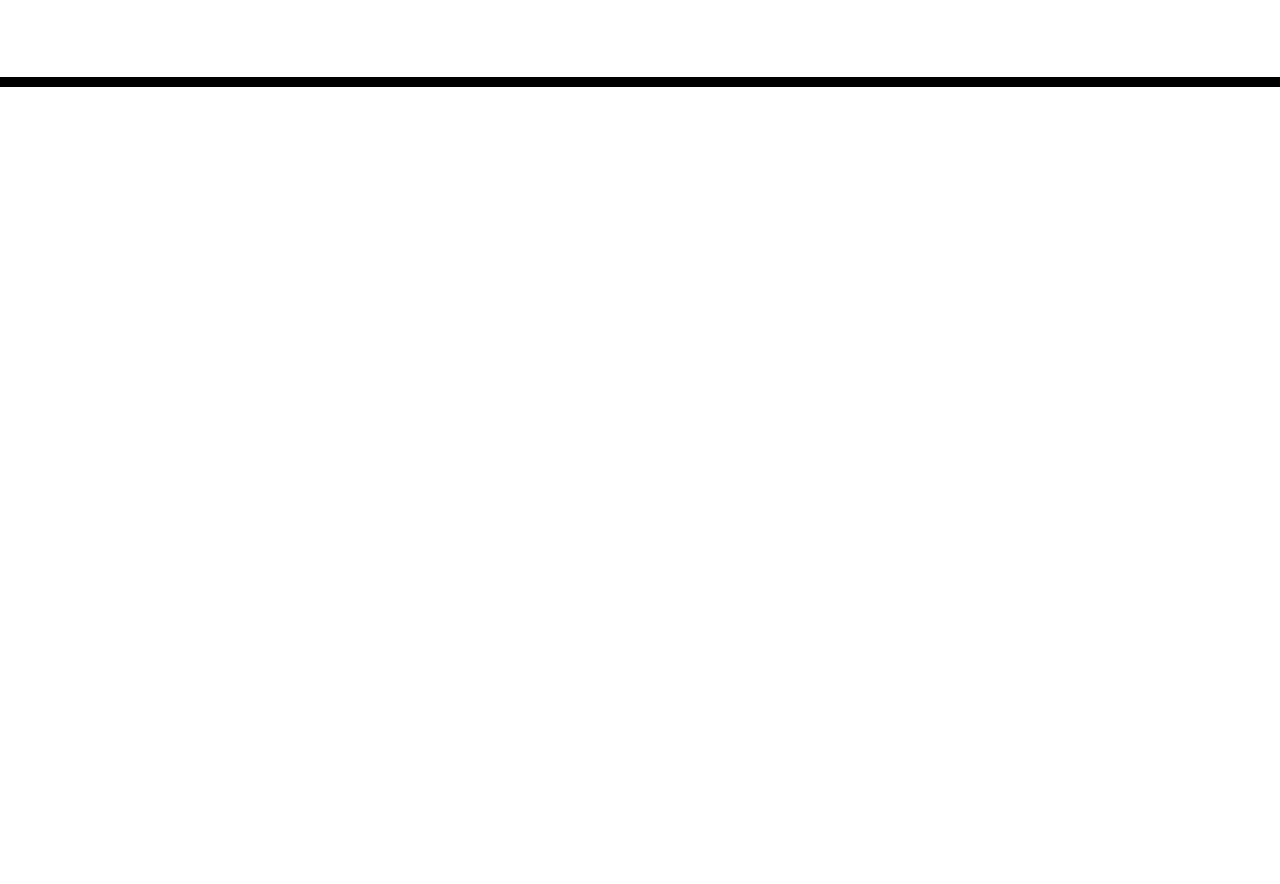
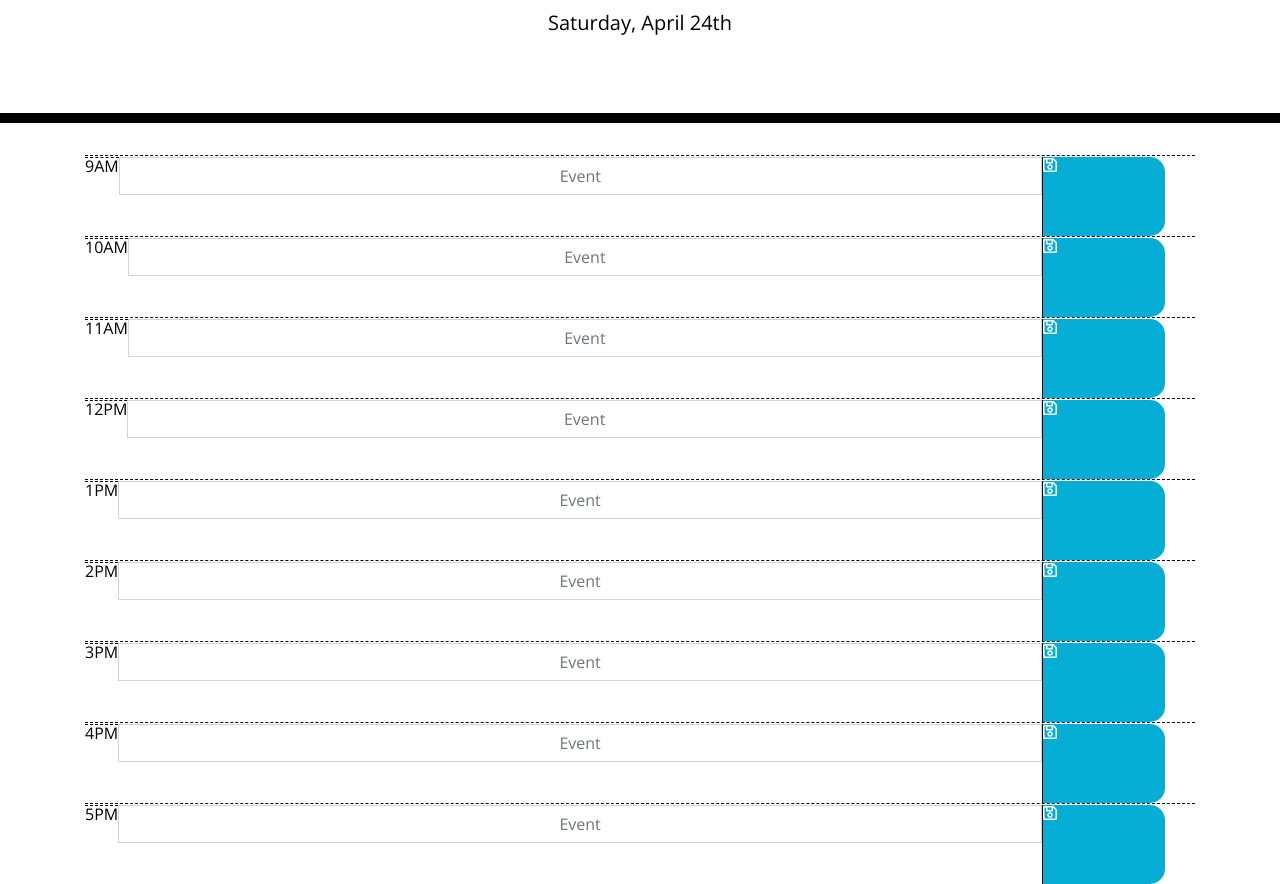
Before and after one commit to jmol721/Jose-Molina-Project-5, a plain HTML site: page Develop/index.html in a window 1280 px wide. Shown: the part 181-1065 px from the top of the page. Before the commit the page ends 800 px from the top, so only its background shows below. Drawn offline with nearby package versions, Linux system fonts and the light colour scheme.

Commit message:
Time Blocks: Added time blocks and display date.

```diff
--- a/Develop/index.html
+++ b/Develop/index.html
@@ -30,9 +30,91 @@
         </header>
         <div class="container">
             <!-- Timeblocks go here -->
+            <div class="col-lg-12 hour">
+                <div class="input-group row">
+                    <span class="hour">9AM</span>
+                    <input type="text" class="form-control time-block" name="event-name" placeholder="Event">
+                    <span class="saveBtn far fa-save">
+                        <button class="btn btn-default" type="button"></button>
+                    </span>
+                </div>
+            </div>
+            <div class="col-lg-12 hour">
+                <div class="input-group row">
+                    <span class="hour">10AM</span>
+                    <input type="text" class="form-control time-block" placeholder="Event">
+                    <span class="saveBtn far fa-save">
+                        <button class="btn btn-default" type="button"></button>
+                    </span>
+                </div>
+            </div>
+            <div class="col-lg-12 hour">
+                <div class="input-group row">
+                    <span class="hour">11AM</span>
+                    <input type="text" class="form-control time-block" placeholder="Event">
+                    <span class="saveBtn far fa-save">
+                        <button class="btn btn-default" type="button"></button>
+                    </span>
+                </div>
+            </div>
+            <div class="col-lg-12 hour">
+                <div class="input-group row">
+                    <span class="hour">12PM</span>
+                    <input type="text" class="form-control time-block" placeholder="Event">
+                    <span class="saveBtn far fa-save">
+                        <button class="btn btn-default" type="button"></button>
+                    </span>
+                </div>
+            </div>
+            <div class="col-lg-12 hour">
+                <div class="input-group row">
+                    <span class="hour">1PM</span>
+                    <input type="text" class="form-control time-block" placeholder="Event">
+                    <span class="saveBtn far fa-save">
+                        <button class="btn btn-default" type="button"></button>
+                    </span>
+                </div>
+            </div>
+            <div class="col-lg-12 hour">
+                <div class="input-group row">
+                    <span class="hour">2PM</span>
+                    <input type="text" class="form-control time-block" placeholder="Event">
+                    <span class="saveBtn far fa-save">
+                        <button class="btn btn-default" type="button"></button>
+                    </span>
+                </div>
+            </div>
+            <div class="col-lg-12 hour">
+                <div class="input-group row">
+                    <span class="hour">3PM</span>
+                    <input type="text" class="form-control time-block" placeholder="Event">
+                    <span class="saveBtn far fa-save">
+                        <button class="btn btn-default" type="button"></button>
+                    </span>
+                </div>
+            </div>
+            <div class="col-lg-12 hour">
+                <div class="input-group row">
+                    <span class="hour">4PM</span>
+                    <input type="text" class="form-control time-block" placeholder="Event">
+                    <span class="saveBtn far fa-save">
+                        <button class="btn btn-default" type="button"></button>
+                    </span>
+                </div>
+            </div>
+            <div class="col-lg-12 hour">
+                <div class="input-group row">
+                    <span class="hour">5PM</span>
+                    <input type="text" class="form-control time-block" placeholder="Event">
+                    <span class="saveBtn far fa-save">
+                        <button class="btn btn-default" type="button"></button>
+                    </span>
+                </div>
+            </div>
         </div>
 
         <script src="https://code.jquery.com/jquery-3.4.1.min.js"></script>
         <script src="https://cdnjs.cloudflare.com/ajax/libs/moment.js/2.24.0/moment.min.js"></script>
+        <script src="./style.js"></script>
         </body>
 </html>
--- /dev/null
+++ b/Develop/style.js
@@ -0,0 +1,4 @@
+var displayDate = document.getElementById('currentDay');
+
+//Display the date under header
+displayDate.textContent = moment().format('dddd, MMMM Do');
```
